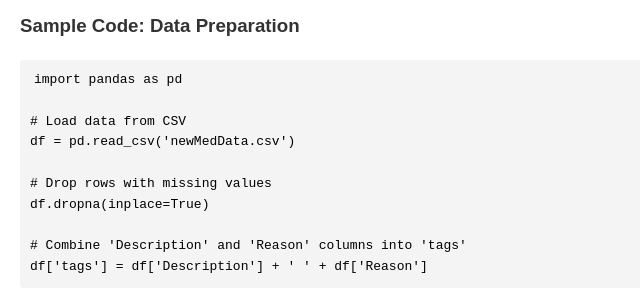
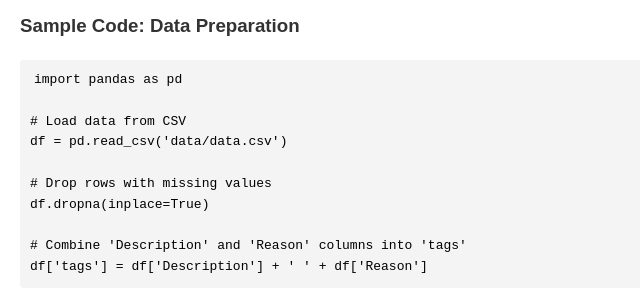
Before and after one commit to codeaccelarate/medproject, a plain HTML site: page index.html in a window 1280 px wide. Shown: the part 316-621 px from the top of the page, 0-640 px from the left. Drawn offline with Linux system fonts and the light colour scheme.

Commit message:
Update index.html

```diff
--- a/index.html
+++ b/index.html
@@ -47,7 +47,7 @@
 <pre><code>import pandas as pd
 
 # Load data from CSV
-df = pd.read_csv('newMedData.csv')
+df = pd.read_csv('data/data.csv')
 
 # Drop rows with missing values
 df.dropna(inplace=True)
```
